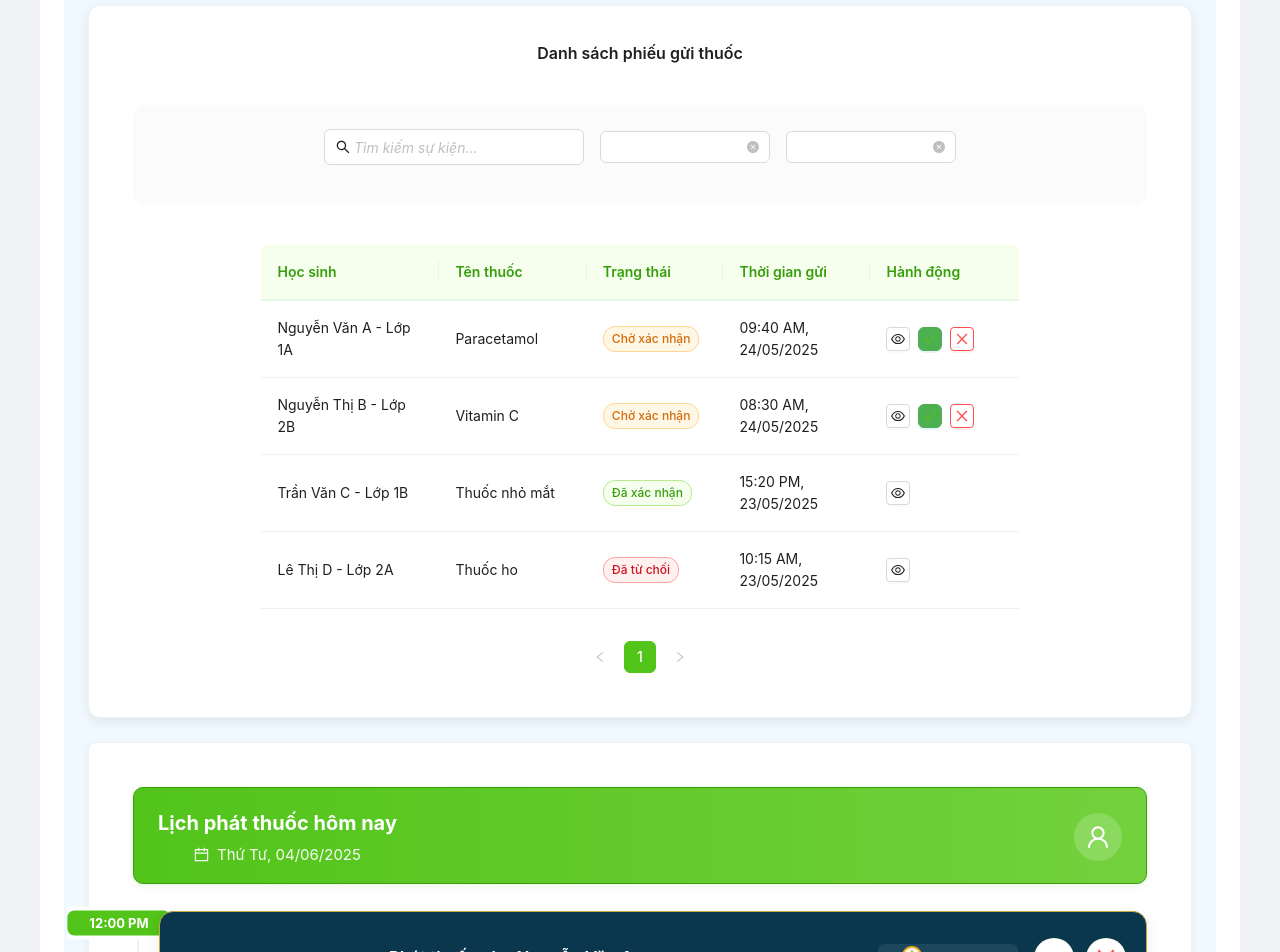
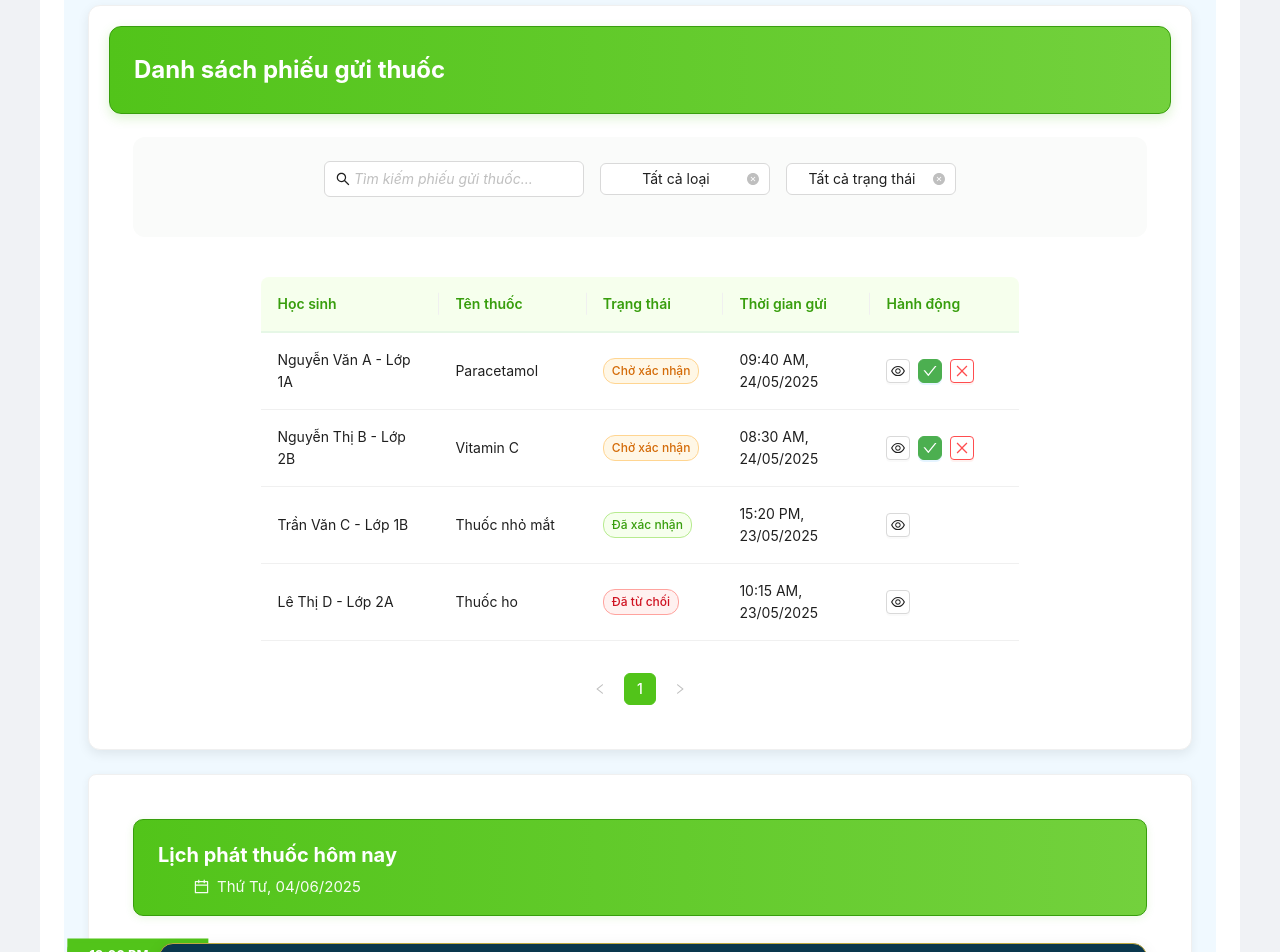
Before and after one commit to SWP391-SE1851-Team3/SWP391_FE, a React (Vite) app: page /manage-medication in a window 1280 px wide. Shown: the part 140-1092 px from the top of the page. Built offline with nearby package versions, Linux system fonts and the light colour scheme; sample sign-in values are in the browser's storage.

Commit message:
Manage-MedicationV4

```diff
--- a/src/pages/school-nurse/manage-medication/Medication.css
+++ b/src/pages/school-nurse/manage-medication/Medication.css
@@ -40,6 +40,24 @@
   border-radius: 12px;
   margin-bottom: 24px;
   box-shadow: 0 4px 12px rgba(0, 0, 0, 0.08);
+}
+
+.main-card .ant-card-head {
+  background: linear-gradient(90deg, #52c41a 0%, #73d13d 100%) !important;
+  border-radius: 12px !important;
+  padding: 24px 24px  !important;
+  color: #fff !important;
+  box-shadow: 0 4px 12px rgba(82, 196, 26, 0.2) !important;
+  border: 1.5px solid #389e0d !important;
+  width: 100%;
+}
+
+.main-card .ant-card-head-title {
+  font-size: 24px !important;
+  font-weight: bold !important;
+  color: #fff !important;
+  text-align: left !important;
+  padding: 0 !important;
 }
 
 /* Bộ lọc */
@@ -229,6 +247,17 @@
   margin-top: 2px;
 }
 
+/* Dấu trong Timeline */
+.medication-timeline .ant-timeline-item-head {
+  background-color: #52c41a !important; /* Màu xanh */
+  color: white !important;
+  border: none;
+  font-size: 16px;
+  display: flex;
+  justify-content: center;
+  align-items: center;
+}
+
 /* Responsive */
 @media (max-width: 900px) {
   .stats-row {
@@ -324,10 +353,7 @@
   background: #fff;
   transition: box-shadow 0.2s, background 0.2s;
 }
-.timeline-header button[type='primary'] {
-  background: #1677ff;
-  color: #fff;
-}
+
 .timeline-header button[danger] {
   background: #fff;
   color: #ff4d4f;
@@ -347,3 +373,50 @@
 .medication-timeline .timeline-card:hover {
   box-shadow: 0 8px 24px rgba(82, 196, 26, 0.18);
 }
+
+/* Modal Detail Styles */
+.ant-modal-content {
+  border-radius: 12px;
+  overflow: hidden;
+}
+
+.ant-modal-header {
+  background-color: #f0f2f5;
+  border-bottom: 1px solid #f0f0f0;
+  padding: 16px 24px;
+  border-top-left-radius: 12px;
+  border-top-right-radius: 12px;
+}
+
+.ant-modal-title {
+  font-size: 20px;
+  font-weight: 700;
+  color: #333;
+}
+
+.ant-modal-body {
+  padding: 24px;
+}
+
+.ant-modal-body p {
+  margin-bottom: 12px;
+  font-size: 15px;
+  color: #555;
+}
+
+.ant-modal-body p:last-child {
+  margin-bottom: 0;
+}
+
+.ant-modal-body p strong {
+  font-weight: 600;
+  color: #333;
+  display: inline-block;
+  min-width: 120px; /* Adjust as needed */
+}
+
+.ant-modal-body .ant-tag {
+  font-size: 14px;
+  padding: 4px 10px;
+  border-radius: 6px;
+}
--- a/src/pages/school-nurse/manage-medication/index.jsx
+++ b/src/pages/school-nurse/manage-medication/index.jsx
@@ -35,10 +35,12 @@ const MedicationManagement = () => {
   const [searchText, setSearchText] = useState('');
   const [statusFilter, setStatusFilter] = useState('');
   const [classFilter, setClassFilter] = useState('');
+  const [isModalVisible, setIsModalVisible] = useState(false);
+  const [selectedRecord, setSelectedRecord] = useState(null);
   const [data, setData] = useState([
     {
+      key: '1',
       id: 1,
-      key: '1',
       student: 'Nguyễn Văn A - Lớp 1A',
       medication: 'Paracetamol',
       status: 'pending',
@@ -46,8 +48,8 @@ const MedicationManagement = () => {
       actions: ['view', 'confirm', 'cancel']
     },
     {
+      key: '2',
       id: 2,
-      key: '2',
       student: 'Nguyễn Thị B - Lớp 2B',
       medication: 'Vitamin C',
       status: 'pending',
@@ -55,8 +57,8 @@ const MedicationManagement = () => {
       actions: ['view', 'confirm', 'cancel']
     },
     {
+      key: '3',
       id: 3,
-      key: '3',
       student: 'Trần Văn C - Lớp 1B',
       medication: 'Thuốc nhỏ mắt',
       status: 'confirmed',
@@ -64,8 +66,8 @@ const MedicationManagement = () => {
       actions: ['view']
     },
     {
+      key: '4',
       id: 4,
-      key: '4',
       student: 'Lê Thị D - Lớp 2A',
       medication: 'Thuốc ho',
       status: 'expired',
@@ -75,38 +77,63 @@ const MedicationManagement = () => {
   ]);
   const [timelineData, setTimelineData] = useState([
     {
-      id: 1,
       time: '12:00 PM',
       student: 'Nguyễn Văn A',
       medication: 'Paracetamol - 1 viên sau bữa trua',
       status: 'pending',
-      color: 'orange'
+      color: 'orange',
+      id: 1
     },
     {
-      id: 2,
       time: '09:00 AM',
       student: 'Trần Văn C',
       medication: 'Thuốc nhỏ mắt - 1 giọt mỗi mắt sau bữa sáng',
       status: 'pending',
-      color: 'orange'
+      color: 'orange',
+      id: 3
     },
     {
-      id: 3,
       time: '15:00 PM',
       student: 'Nguyễn Thị B',
       medication: 'Vitamin C - 1 viên sau bữa chiều',
       status: 'pending',
-      color: 'orange'
+      color: 'orange',
+      id: 2
     },
     {
-      id: 4,
       time: '16:00 PM',
       student: 'Phạm Văn D',
       medication: 'Kháng sinh - 1 viên sau bữa tối',
       status: 'pending',
-      color: 'orange'
+      color: 'orange',
+      id: 5
     }
   ]);
+
+  // Filtered data for the table
+  const getFilteredData = () => {
+    let filtered = data;
+
+    if (searchText) {
+      filtered = filtered.filter(
+        (item) =>
+          item.student.toLowerCase().includes(searchText.toLowerCase()) ||
+          item.medication.toLowerCase().includes(searchText.toLowerCase())
+      );
+    }
+
+    if (statusFilter) {
+      filtered = filtered.filter((item) => item.status === statusFilter);
+    }
+
+    if (classFilter) {
+      filtered = filtered.filter((item) => item.student.includes(classFilter));
+    }
+
+    return filtered;
+  };
+
+  const displayedData = getFilteredData();
 
   const today = new Date().toLocaleDateString('vi-VN', {
     weekday: 'long',
@@ -128,12 +155,13 @@ const MedicationManagement = () => {
     }
   };
 
-  const getActionButtons = (record) => (
+  const getActionButtons = (record) => {
+    return (
       <Space>
-      <Button icon={<EyeOutlined />} size="small" />
+        <Button icon={<EyeOutlined />} size="small" onClick={() => handleViewDetails(record)} />
         {record.actions.includes('confirm') && (
           <Button
-          icon={<CheckOutlined style={{ color: '#52c41a' }} />}
+            icon={<CheckOutlined  />}
             size="small"
             type="primary"
             onClick={() => handleUpdateStatus(record.id, 'confirmed')}
@@ -149,6 +177,7 @@ const MedicationManagement = () => {
         )}
       </Space>
     );
+  };
 
   const columns = [
     {
@@ -202,10 +231,17 @@ const MedicationManagement = () => {
           prev.map(item => item.id === id ? { ...item, status: newStatus } : item)
         );
         setTimelineData(prev =>
-          prev.map(item => item.id === id ? { ...item, status: newStatus } : item)
+          prev.map(item => {
+            return item.id === id ? { ...item, status: newStatus } : item;
+          })
         );
       }
     });
+  };
+
+  const handleViewDetails = (record) => {
+    setSelectedRecord(record);
+    setIsModalVisible(true);
   };
 
   return (
@@ -215,12 +251,16 @@ const MedicationManagement = () => {
       </div>
 
       {/* Danh sách phiếu gửi thuốc */}
-      <Card className="main-card" title="Danh sách phiếu gửi thuốc">
+      <Card
+        className="main-card"
+        title="Danh sách phiếu gửi thuốc"
+
+      >
         <div className="filters-section filter-section">
           <Row gutter={16} justify="center" align="middle" wrap={false}>
             <Col>
               <Input
-                placeholder="Tìm kiếm sự kiện..."
+                placeholder="Tìm kiếm phiếu gửi thuốc..."
                 prefix={<SearchOutlined />}
                 value={searchText}
                 onChange={(e) => setSearchText(e.target.value)}
@@ -236,6 +276,7 @@ const MedicationManagement = () => {
                 style={{ minWidth: 170 }}
                 allowClear
               >
+                <Option value="">Tất cả loại</Option>
                 <Option value="pending">Chờ xác nhận</Option>
                 <Option value="confirmed">Đã xác nhận</Option>
                 <Option value="expired">Đã từ chối</Option>
@@ -249,6 +290,7 @@ const MedicationManagement = () => {
                 style={{ minWidth: 170 }}
                 allowClear
               >
+                <Option value="">Tất cả trạng thái</Option>
                 <Option value="1A">Lớp 1A</Option>
                 <Option value="1B">Lớp 1B</Option>
                 <Option value="2A">Lớp 2A</Option>
@@ -260,7 +302,7 @@ const MedicationManagement = () => {
 
         <Table
           columns={columns}
-          dataSource={data}
+          dataSource={displayedData}
           pagination={false}
           className="events-table"
         />
@@ -268,7 +310,7 @@ const MedicationManagement = () => {
         <div className="pagination-section">
           <Pagination
             current={1}
-            total={4}
+            total={displayedData.length}
             pageSize={10}
             showSizeChanger={false}
             showQuickJumper={false}
@@ -287,17 +329,7 @@ const MedicationManagement = () => {
                 <span>{today}</span>
               </Space>
             </div>
-            <div style={{ display: 'flex', alignItems: 'center', gap: '16px' }}>
-              <div className="user-info">
-                <div style={{ fontSize: '12px', opacity: 0.8 }}>Đang đăng nhập</div>
-                <div style={{ fontWeight: 'bold' }}>Y tá trực</div>
-              </div>
-              <Avatar
-                size={48}
-                icon={<UserOutlined />}
-                style={{ backgroundColor: 'rgba(255, 255, 255, 0.2)' }}
-              />
-            </div>
+
           </div>
         </div>
         <Timeline className="medication-timeline">
@@ -331,7 +363,7 @@ const MedicationManagement = () => {
                           <Button
                             size="small"
                             type="primary"
-                            icon={<CheckOutlined />}
+                            icon={<CheckOutlined style={{ color: '#52c41a' }} />}
                             onClick={() => handleUpdateStatus(item.id, 'completed')}
                           />
                           <Button
@@ -367,6 +399,23 @@ const MedicationManagement = () => {
           })}
         </Timeline>
       </Card>
+
+      <Modal
+        title="Chi tiết phiếu gửi thuốc"
+        open={isModalVisible}
+        onCancel={() => setIsModalVisible(false)}
+        footer={null}
+      >
+        {selectedRecord && (
+          <div>
+            <p><strong>Học sinh:</strong> {selectedRecord.student}</p>
+            <p><strong>Tên thuốc:</strong> {selectedRecord.medication}</p>
+            <p><strong>Trạng thái:</strong> {getStatusTag(selectedRecord.status)}</p>
+            <p><strong>Thời gian gửi:</strong> {selectedRecord.time}</p>
+            {/* Add more details as needed */}
+          </div>
+        )}
+      </Modal>
     </div>
   );
 };
--- a/src/pages/school-nurse/medical-events/Events.css
+++ b/src/pages/school-nurse/medical-events/Events.css
@@ -36,10 +36,24 @@
   box-shadow: 0 2px 8px rgba(0, 0, 0, 0.06);
 }
 
-.events-card .ant-card-head-title {
-  color: #2c5530;
-  font-weight: 600;
-  font-size: 18px;
+.events-card .ant-card-head,
+.supplies-card .ant-card-head {
+  background: linear-gradient(90deg, #52c41a 0%, #73d13d 100%) !important;
+  border-radius: 12px !important;
+  padding: 24px 24px !important;
+  color: #fff !important;
+  box-shadow: 0 4px 12px rgba(82, 196, 26, 0.2) !important;
+  border: 1.5px solid #389e0d !important;
+  width: 100% !important;
+}
+
+.events-card .ant-card-head-title,
+.supplies-card .ant-card-head-title {
+  font-size: 24px !important;
+  font-weight: bold !important;
+  color: #fff !important;
+  text-align: left !important;
+  padding: 0 !important;
 }
 
 .filters-section {
```
Lines whose indentation alone changed are shown as unchanged.
